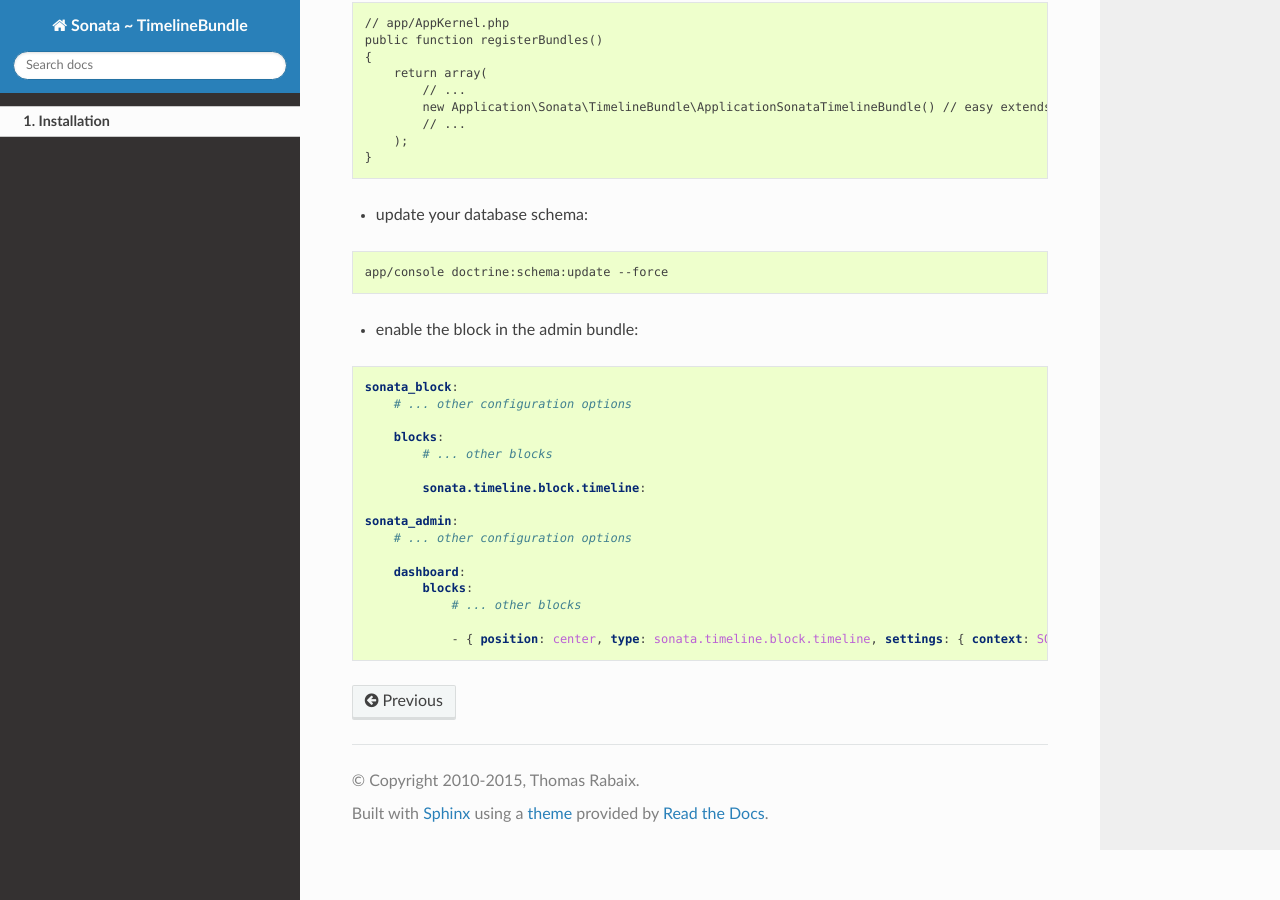
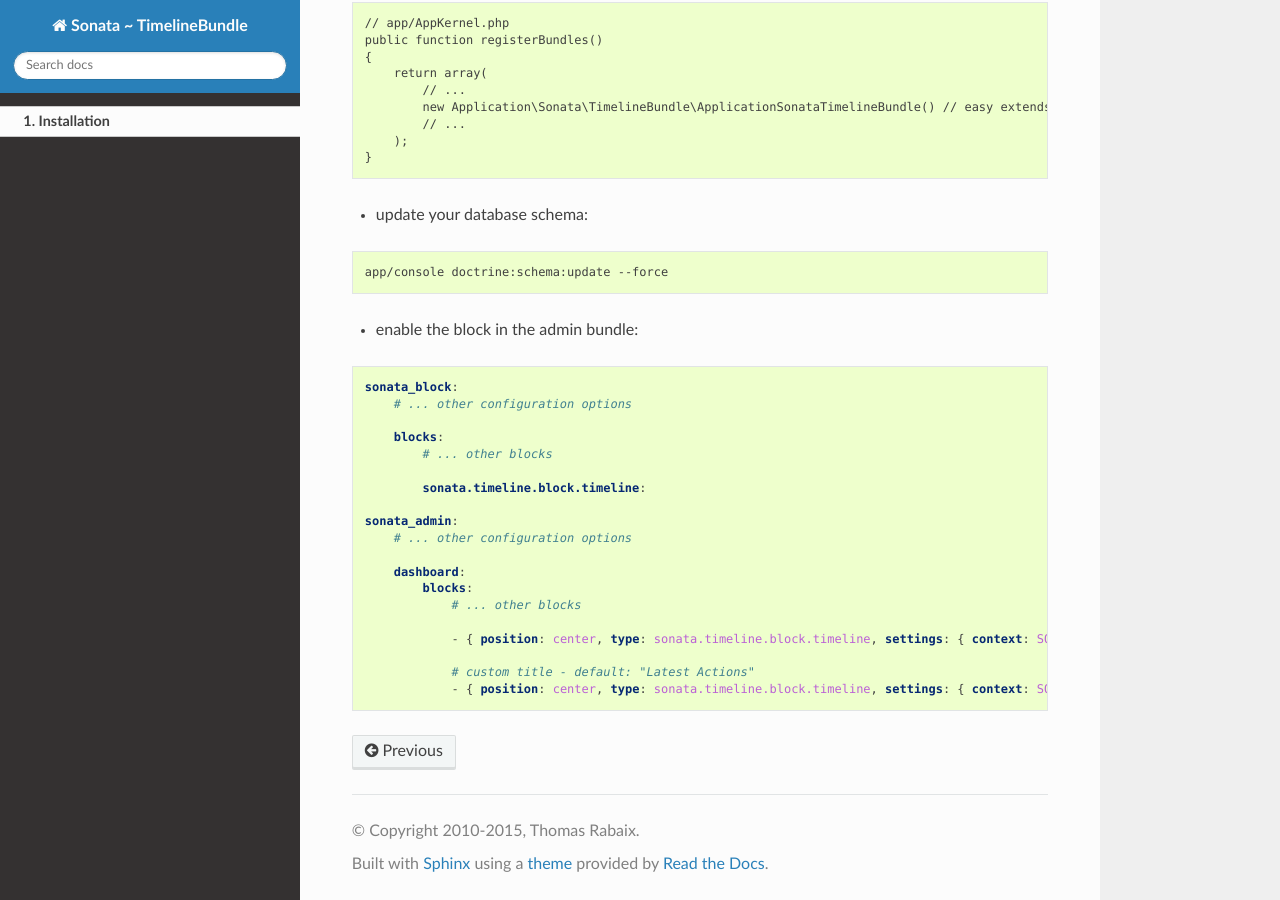
Before and after one commit to sonata-project/SonataTimelineBundle, a Sphinx documentation site: the page built from Resources/doc/reference/installation.rst, in a window 1280 px wide and 900 px high, scrolled down 1521 px. Built offline with Sphinx 7.4.7 and the Read the Docs theme 2.0.0, drawn with Linux system fonts in a browser that asks for light colours.

Commit message:
added block title setting to doc

```diff
--- a/Resources/doc/reference/installation.rst
+++ b/Resources/doc/reference/installation.rst
@@ -119,3 +119,6 @@
                 # ... other blocks
 
                 - { position: center, type: sonata.timeline.block.timeline, settings: { context: SONATA_ADMIN, max_per_page: 25 }}
+
+                # custom title - default: "Latest Actions"
+                - { position: center, type: sonata.timeline.block.timeline, settings: { context: SONATA_ADMIN, max_per_page: 25, title: "My Timeline Block" }}
```
